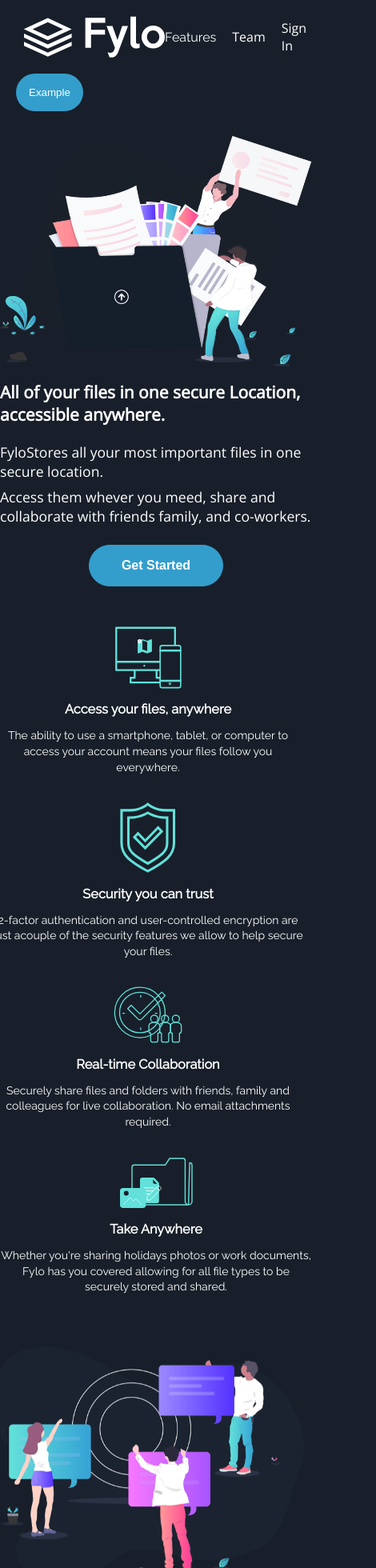
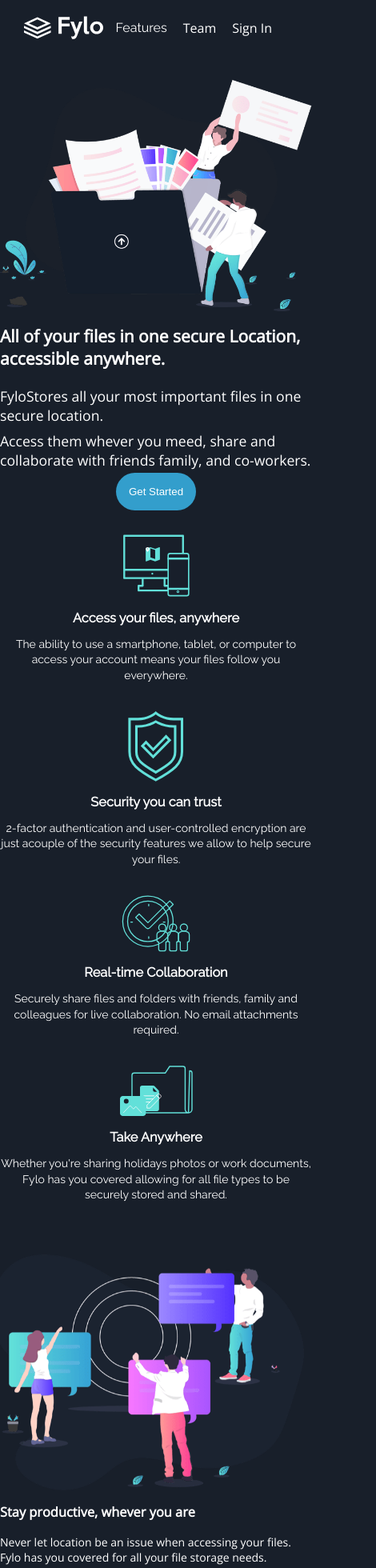
Before and after one commit to haeke/fylo-page, a React (Create React App) app in the folder client/: page / in a window 390 px wide. Shown: the top 1960 px of the page at 80% size, 470 px wide, since content can reach past the window. Built offline with nearby package versions, Linux system fonts and the light colour scheme.

Commit message:
changed the width of the articles section, added a fixed width to the article component on desktop, removed the fixed with from the paragraph text in the features section.

```diff
--- a/client/package.json
+++ b/client/package.json
@@ -3,12 +3,15 @@
   "version": "0.1.0",
   "private": true,
   "dependencies": {
+    "gh-pages": "^2.0.1",
     "react": "^16.8.6",
     "react-dom": "^16.8.6",
     "react-router-dom": "^5.0.0",
     "react-scripts": "3.0.1"
   },
   "scripts": {
+    "predeploy": "npm run build",
+    "deploy": "gh-pages -d build",
     "start": "react-scripts start",
     "build": "react-scripts build",
     "test": "react-scripts test",
@@ -17,6 +20,7 @@
   "eslintConfig": {
     "extends": "react-app"
   },
+  "homepage": "http://haeke.github.io/fylo-page",
   "browserslist": {
     "production": [
       ">0.2%",
--- a/client/src/components/Features/Features.css
+++ b/client/src/components/Features/Features.css
@@ -8,11 +8,11 @@
 }
 
 .featureArticle {
-  flex: 1;
   display: flex;
   flex-direction: column;
   justify-content: center;
   align-items: center;
+  width: 390px;
   margin-right: 20px;
   margin-bottom: 20px;
 }
@@ -30,5 +30,9 @@
   font-family: var(--headerFont);
   text-align: center;
   line-height: 1.4;
-  width: 390px;
 }
+@media only screen and (max-width: 910px) {
+  .featureArticle {
+    margin: 0 0 20px 0;
+  }
+}
--- a/client/src/components/Fylo/Fylo.js
+++ b/client/src/components/Fylo/Fylo.js
@@ -8,7 +8,6 @@
 import TestimonialArticle from "../TestimonialArticle/TestimonialArticle";
 import SignUp from "../SignUp/SignUp";
 import Footer from "../Footer/Footer";
-import Button from "../Button/Button";
 
 // ArticleImage's imports
 import access from "../../images/icon-access-anywhere.svg";
@@ -24,7 +23,6 @@
 const Fylo = () => {
   return (
     <main className="mainSection">
-      <Button text="Example" />
       <Intro />
       <Features>
         <FeaturesArticle
--- a/client/src/components/Intro/Intro.js
+++ b/client/src/components/Intro/Intro.js
@@ -1,4 +1,5 @@
 import React from "react";
+import Button from "../Button/Button";
 
 import illustration from "../../images/illustration-intro.png";
 
@@ -22,7 +23,7 @@
         Access them whever you meed, share and collaborate with friends family,
         and co-workers.
       </p>
-      <button className="introButton whiteText">Get Started</button>
+      <Button text="Get Started" />
     </section>
   );
 };
--- a/client/src/components/Productive/Productive.css
+++ b/client/src/components/Productive/Productive.css
@@ -19,7 +19,3 @@
   padding-bottom: 3px;
   border-bottom: 1px solid var(--cyan);
 }
-
-.productiveParagraph {
-  width: 550px;
-}
--- a/client/src/components/SignUp/SignUp.css
+++ b/client/src/components/SignUp/SignUp.css
@@ -45,3 +45,9 @@
   background: var(--cyan);
   color: var(--white);
 }
+
+@media only screen and (max-width: 800px) {
+  .inputGroup {
+    display: block;
+  }
+}
--- a/client/src/components/SignUp/SignUp.js
+++ b/client/src/components/SignUp/SignUp.js
@@ -1,4 +1,5 @@
 import React, { Component } from "react";
+import Button from "../Button/Button";
 
 import "./SignUp.css";
 
@@ -40,7 +41,7 @@
             className="signUpInput"
             placeholder="email@example.com"
           />
-          <button className="signUpButton">Get Started For Free</button>
+          <Button text="Get Started For Free" />
         </div>
       </section>
     );
--- a/client/src/components/Testimonials/Testimonials.css
+++ b/client/src/components/Testimonials/Testimonials.css
@@ -54,3 +54,14 @@
   justify-content: center;
   align-items: flex-start;
 }
+
+@media only screen and (max-width: 910px) {
+  .testimonial {
+    width: 80%;
+    margin: 10px auto;
+  }
+
+  .testimonialLogo {
+    margin-left: 4px;
+  }
+}
--- a/client/src/index.css
+++ b/client/src/index.css
@@ -32,3 +32,9 @@
 .whiteText {
   color: var(--white);
 }
+
+@media only screen and (max-width: 910px) {
+  .logo {
+    width: 30%;
+  }
+}
```
Also changed, not shown: 2 other files (tests, documents, lock files or other folders).
